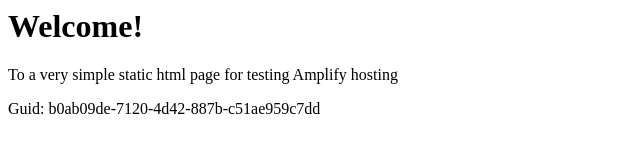
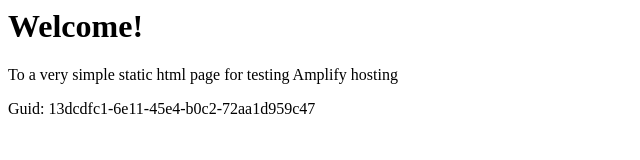
Before and after one commit to aws-aemilia-yul/Github-PR-Commit-Integration-Test-DoNotTouch-GitHubWebhookPushCanaryTest-v1-preprod-ca-central-1, a website: page src/index.html in a window 1280 px wide. Shown: the full height of the page, 0-640 px from the left. Drawn offline with Linux system fonts and the light colour scheme.

Commit message:
commit from integ tests

```diff
--- a/src/index.html
+++ b/src/index.html
@@ -12,6 +12,6 @@
 <body>
     <h1>Welcome!</h1>
     <p>To a very simple static html page for testing Amplify hosting</p>
-    <p>Guid: b0ab09de-7120-4d42-887b-c51ae959c7dd</p></body>
+    <p>Guid: 13dcdfc1-6e11-45e4-b0c2-72aa1d959c47</p></body>
 
 </html>
```
